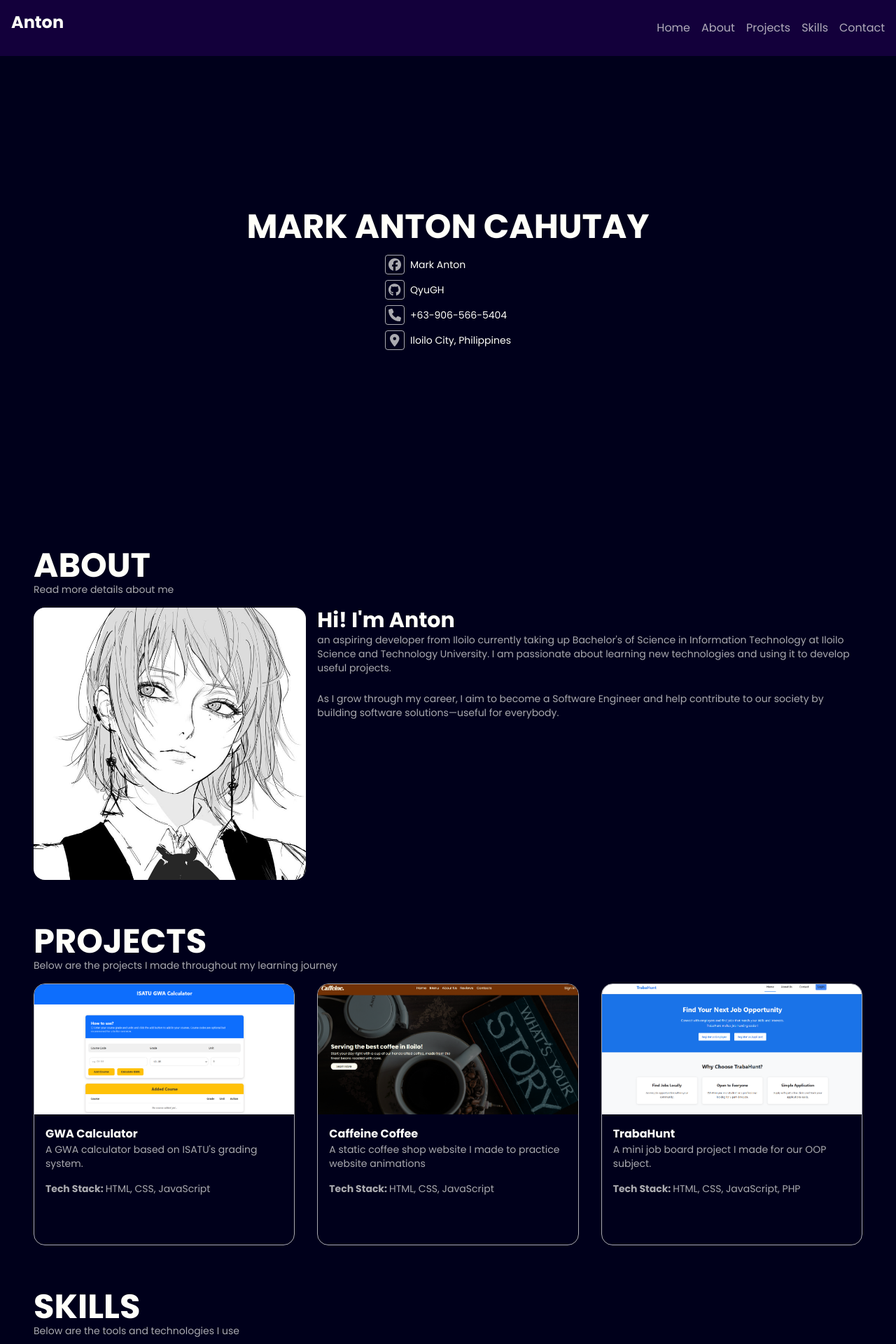
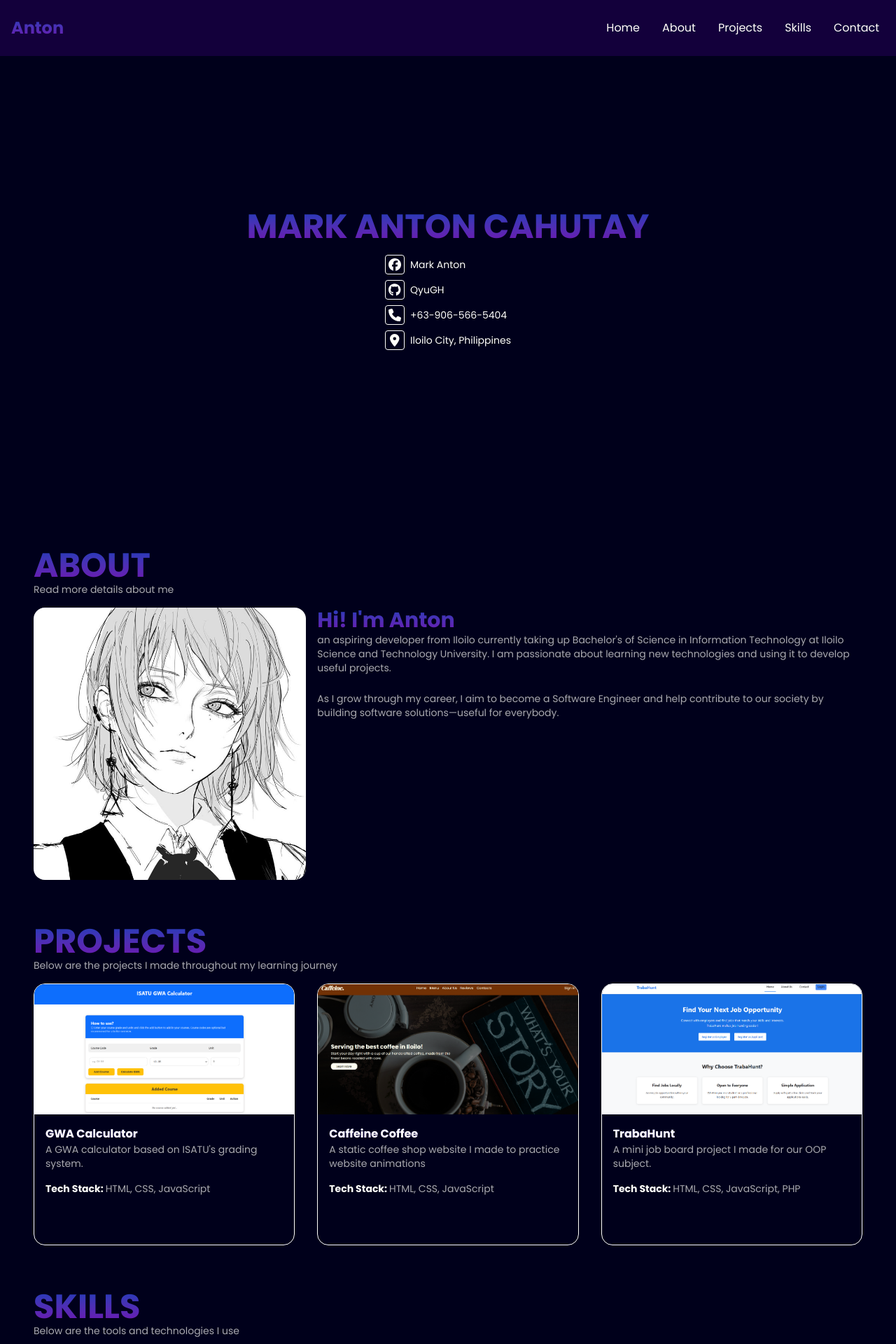
Before and after one commit to QyuGH/summer-project, a React (Vite) app: page / in a window 1280 px wide. Shown: the top 1920 px of the page at 70% size. Built offline with nearby package versions, Linux system fonts and the light colour scheme.

Commit message:
finished design

```diff
--- a/src/App.css
+++ b/src/App.css
@@ -1,5 +1,97 @@
 @import url('https://fonts.googleapis.com/css2?family=Poppins:ital,wght@0,100;0,200;0,300;0,400;0,500;0,600;0,700;0,800;0,900;1,100;1,200;1,300;1,400;1,500;1,600;1,700;1,800;1,900&display=swap');
+
+:root {
+    font-size: 16px;
+    --color-primary: #00001b;
+    --color-secondary: #13003b;
+    --color-tertiary: #210051;
+    --color-extra-1: #2b0056;
+    --color-extra-2: #320261;
+    --color-light-1: #fffff9;
+    --color-light-2: #fffff9aa;
+    --font-weight-huge: 700;
+    --font-weight-normal: 400;
+}
 
 * {
     font-family: "Poppins", sans-serif;
 }
+
+.nav {
+    padding: .75rem .5rem;
+    transition: all 0.3s ease;
+}
+
+.nav:hover {
+    color: var(--color-extra-2);
+}
+
+.mobile-nav {
+    padding: .75rem;
+    transition: background-color 0.3s ease;
+}
+
+.mobile-nav:hover {
+    background-color: var(--color-primary);
+}
+
+.detail {
+    transition: all 0.3s ease;
+}
+
+.detail:hover {
+    color: var(--color-extra-2);
+}
+
+.profile-img {
+    transition: all 0.5s ease;
+}
+
+.profile-img:hover {
+    cursor: pointer;
+    transform: scale(1.05);
+}
+
+.overlay {
+    transition: opacity 0.5s ease;
+}
+
+.project-card {
+    transition: all 0.5s ease;
+}
+
+.project-img {
+    transition: transform 0.5s ease
+}
+
+.site-link {
+    transition: all 0.5s ease;
+}
+
+.project-card:hover {
+    cursor: pointer;
+    transform: scale(1.03);
+    background-color: var(--color-secondary);
+}
+
+.project-card:hover .site-link {
+    bottom: 1rem;
+}
+
+.project-card:hover .project-img{
+    transform: scale(1.1);
+}
+
+.project-card:hover .overlay {
+    opacity: 1;
+}
+
+.skill-card {
+    transition: all 0.5s ease;
+}
+
+.skill-card:hover {
+    cursor: pointer;
+    background-color: var(--color-secondary);
+    transform: scale(1.03);
+}
--- a/src/components/About.jsx
+++ b/src/components/About.jsx
@@ -9,7 +9,7 @@ function About(){
         <div className="flex flex-col items-center sm:items-start sm:flex-row gap-4">
           <div
             id="pfp-container"
-            className="w-full sm:w-1/2 aspect-square max-w-sm sm:max-w-md rounded-2xl overflow-hidden transition-all duration-500 ease hover:scale-105 hover:cursor-pointer"
+            className="w-full sm:w-1/2 aspect-square max-w-sm sm:max-w-md rounded-2xl overflow-hidden profile-img"
           >
             <img
               src={`${import.meta.env.BASE_URL}img/pfp.jpg`}
--- a/src/components/Contact.jsx
+++ b/src/components/Contact.jsx
@@ -9,9 +9,7 @@ function Details({ icon, label, link }) {
         <FontAwesomeIcon icon={icon} className="text-lg" />
       </div>
       <a href={link} target="_blank">
-        <p className="text-light-1 hover:text-secondary transition-all duration-300 ease">
-          {label}
-        </p>
+        <p className="text-light-1 detail">{label}</p>
       </a>
     </div>
   );
--- a/src/components/Footer.jsx
+++ b/src/components/Footer.jsx
@@ -10,7 +10,7 @@ function Footer(){
             href="https://github.com/QyuGH"
             target="_blank"
             rel="noopener noreferrer"
-            className="text-blue-500"
+            className="text-transparent bg-clip-text bg-gradient-to-b from-blue-800 to-purple-800 font-bold"
           >
             Anton
           </a>{" "}
--- a/src/components/Header.jsx
+++ b/src/components/Header.jsx
@@ -1,6 +1,14 @@
 import { FontAwesomeIcon } from '@fortawesome/react-fontawesome'
 import { faBars, faXmark, faX } from "@fortawesome/free-solid-svg-icons";
 import { useState } from "react";
+
+function Navigation({ title, link, util }) {
+  return (
+    <a href={link} className={util}>
+      {title}
+    </a>
+  );
+}
 
 function Header() {
   const [isOpen, setOpen] = useState(false);
@@ -9,40 +17,16 @@ function Header() {
     <>
       <header
         id="header"
-        className="flex justify-between p-4 sticky top-0 bg-secondary z-30"
+        className="flex justify-between items-center p-4 sticky top-0 bg-secondary z-30"
       >
         <h1 className="text-2xl">Anton</h1>
+
         <nav className="hidden sm:flex gap-4">
-          <a
-            href="#home"
-            className=" hover:text-primary py-3 transition-all duration-300 ease"
-          >
-            Home
-          </a>
-          <a
-            href="#about"
-            className=" hover:text-primary py-3 transition-all duration-300 ease"
-          >
-            About
-          </a>
-          <a
-            href="#projects"
-            className=" hover:text-primary py-3 transition-all duration-300 ease"
-          >
-            Projects
-          </a>
-          <a
-            href="#skills"
-            className=" hover:text-primary py-3 transition-all duration-300 ease"
-          >
-            Skills
-          </a>
-          <a
-            href="#contact"
-            className=" hover:text-primary py-3 transition-all duration-300 ease"
-          >
-            Contact
-          </a>
+          <Navigation title="Home" link="#home" util="nav"></Navigation>
+          <Navigation title="About" link="#about" util="nav"></Navigation>
+          <Navigation title="Projects" link="#projects" util="nav"></Navigation>
+          <Navigation title="Skills" link="#skills" util="nav"></Navigation>
+          <Navigation title="Contact" link="#contact" util="nav"></Navigation>
         </nav>
         <div
           className="block w-6 h-6 sm:hidden"
@@ -68,36 +52,27 @@ function Header() {
         } sm:hidden fixed top-15 z-20 w-1/2 h-lvh bg-secondary transition-right duration-500 ease`}
       >
         <nav className="flex flex-col text-center w-full">
-          <a
-            href="#home"
-            className=" hover:bg-primary py-3 transition-bg duration-300 ease"
-          >
-            Home
-          </a>
-          <a
-            href="#about"
-            className=" hover:bg-primary py-3 transition-bg duration-300 ease"
-          >
-            About
-          </a>
-          <a
-            href="#projects"
-            className=" hover:bg-primary py-3 transition-bg duration-300 ease"
-          >
-            Projects
-          </a>
-          <a
-            href="#skills"
-            className=" hover:bg-primary py-3 transition-bg duration-300 ease"
-          >
-            Skills
-          </a>
-          <a
-            href="#contact"
-            className=" hover:bg-primary py-3 transition-bg duration-300 ease"
-          >
-            Contact
-          </a>
+          <Navigation title="Home" link="#home" util="mobile-nav"></Navigation>
+          <Navigation
+            title="About"
+            link="#about"
+            util="mobile-nav"
+          ></Navigation>
+          <Navigation
+            title="Projects"
+            link="#projects"
+            util="mobile-nav"
+          ></Navigation>
+          <Navigation
+            title="Skills"
+            link="#skills"
+            util="mobile-nav"
+          ></Navigation>
+          <Navigation
+            title="Contact"
+            link="#contact"
+            util="mobile-nav"
+          ></Navigation>
         </nav>
       </div>
     </>
--- a/src/components/Home.jsx
+++ b/src/components/Home.jsx
@@ -6,12 +6,10 @@ function Details({ icon, label, link }) {
   return (
     <div className="flex items-center gap-2">
       <div className="flex justify-center items-center w-7 h-7 border-1 rounded">
-        <FontAwesomeIcon icon={icon} className="text-lg" />
+        <FontAwesomeIcon icon={icon} className="text-lg change" />
       </div>
       <a href={link} target="_blank">
-        <p className="text-light-1 hover:text-secondary transition-all duration-300 ease">
-          {label}
-        </p>
+        <p className="text-light-1 detail">{label}</p>
       </a>
     </div>
   );
--- a/src/components/Projects.jsx
+++ b/src/components/Projects.jsx
@@ -1,19 +1,19 @@
 function ProjectCard({ title, path, description, tech, link }) {
   return (
-    <div className="flex flex-col gap-4 border-1 aspect-square w-full max-w-md md:max-w-lg overflow-hidden rounded-2xl transition-all duration-500 ease hover:scale-103 hover:bg-secondary hover:cursor-pointer group">
+    <div className="flex flex-col gap-4 border-1 aspect-square w-full max-w-md md:max-w-lg overflow-hidden rounded-2xl project-card ">
       <div className="w-full h-1/2 overflow-hidden relative">
-        <div className="absolute inset-0 bg-black/50 z-10 opacity-0 transition-opacity duration-500 ease group-hover:opacity-100 group-hover:cursor-pointer"></div>
+        <div className="absolute inset-0 bg-black/50 z-10 opacity-0 overlay"></div>
         <img
           src={`${import.meta.env.BASE_URL}${
             path.startsWith("/") ? path.slice(1) : path
           }`}
           alt={title}
-          className="w-full h-full object-cover transition-transform duration-500 ease group-hover:scale-110"
+          className="w-full h-full object-cover project-img"
         />
 
         <div
           className="absolute -bottom-10 left-1/2 transform -translate-x-1/2
-               bg-white/50 px-3 p-1 rounded z-100 shadow-lg transition-bottom duration-500 ease group-hover:bottom-3"
+               bg-white/50 px-3 p-1 rounded z-100 shadow-lg site-link"
         >
           <a
             href={link}
@@ -28,7 +28,7 @@ function ProjectCard({ title, path, description, tech, link }) {
 
       <div className="flex flex-col gap-4 px-4">
         <div>
-          <h1>{title}</h1>
+          <h1 className="text-light-1">{title}</h1>
           <p className="text-xs md:text-sm text-light-2">{description}</p>
         </div>
 
--- a/src/components/Skills.jsx
+++ b/src/components/Skills.jsx
@@ -18,7 +18,7 @@ function Cards() {
       {icons.map((icon) => (
         <div
           key={icon.name}
-          className="flex flex-col gap-2 items-center border-1 p-4 rounded"
+          className="flex flex-col gap-2 items-center border-1 p-4 rounded skill-card"
         >
           <div className="overflow-hidden w-8 h-8 md:w-12 md:h-12">
             <img
@@ -29,7 +29,7 @@ function Cards() {
               className="w-ful h-full"
             />
           </div>
-          <p className="">{icon.name}</p>
+          <p className="text-light-1">{icon.name}</p>
         </div>
       ))}
     </>
--- a/src/index.css
+++ b/src/index.css
@@ -15,15 +15,15 @@
 
 @layer base {
     * {
-        @apply text-light-2;
+        @apply text-light-1;
     }
 
     h1 {
-        @apply text-light-1 font-huge;
+        @apply text-light-1 font-huge text-transparent bg-clip-text bg-gradient-to-b from-blue-800 to-purple-800 font-bold;
     }
 
     p {
-        @apply text-sm;
+        @apply text-sm text-light-2;
     }
 }
 
```
